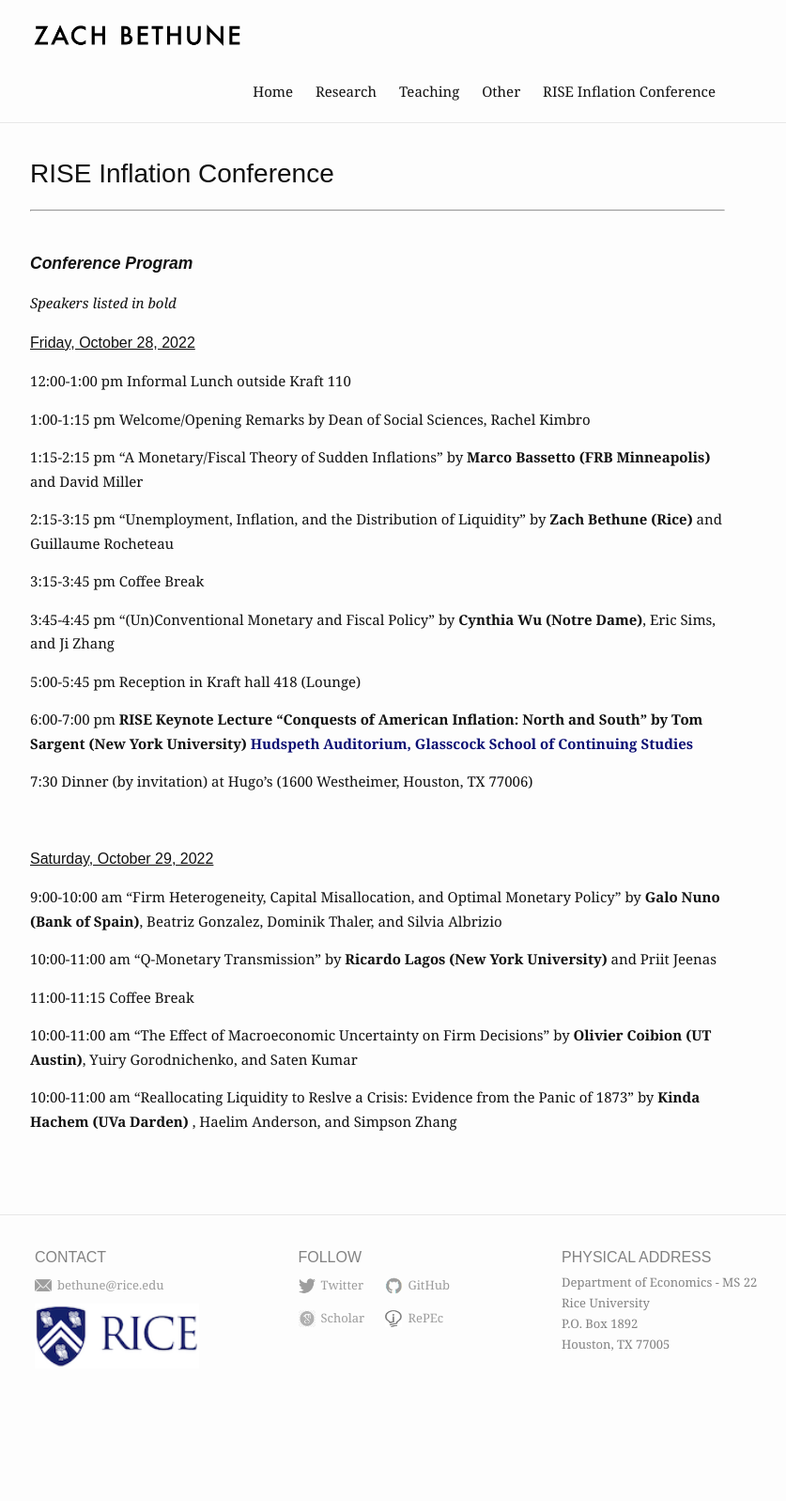
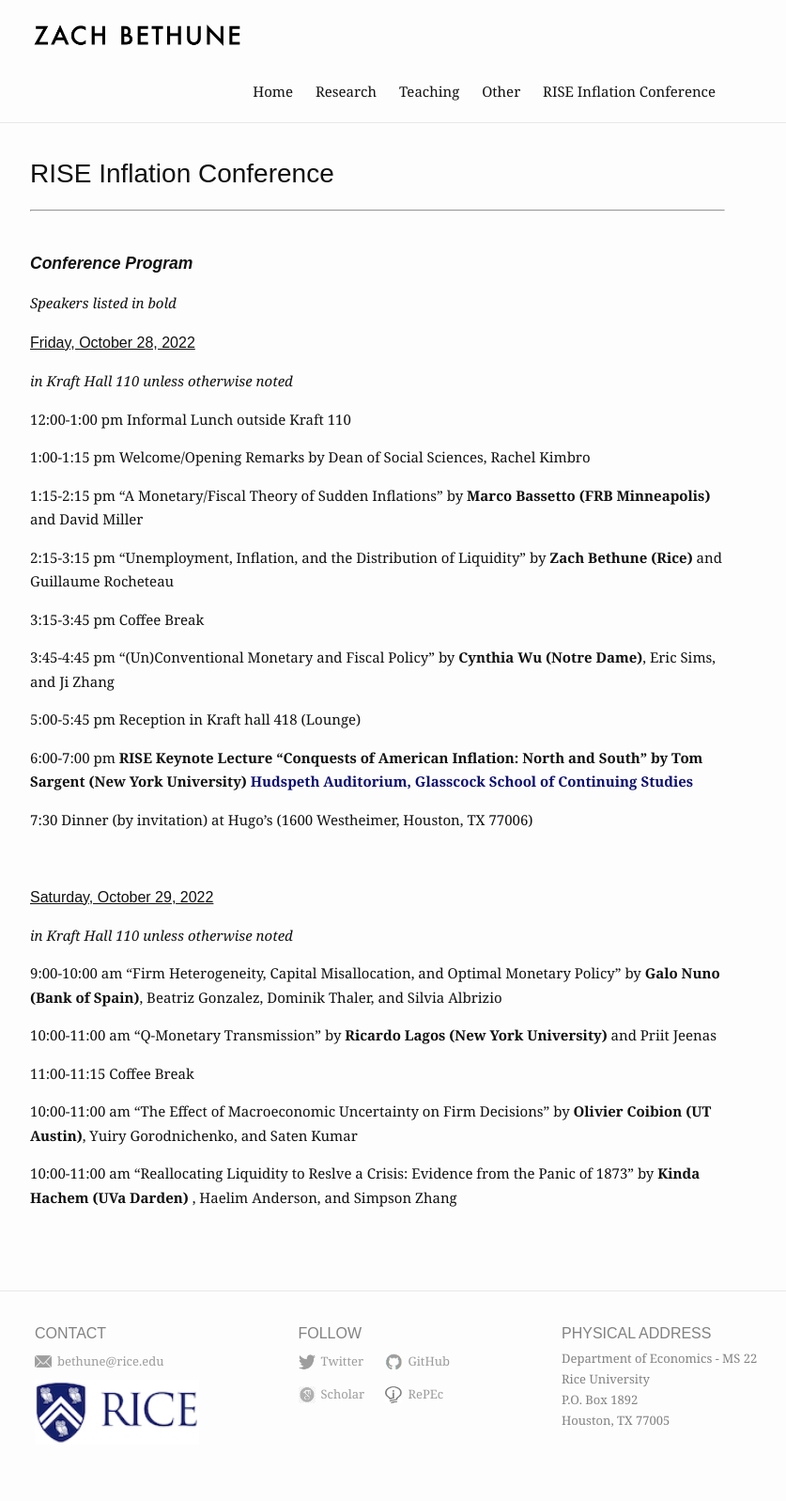
Before and after one commit to zbethune/zbethune.github.io, a Jekyll site: the page built from RISEconference.md, in a window 1280 px wide. Shown: the whole page at 94% size, without its empty margins (238-1075 px from the left). Built offline with Jekyll 4.4.1, drawn with Linux system fonts in a browser that asks for light colours; before the commit the page ends 1516 px from its top, so only the background shows below that.

Commit message:
Update RISEconference.md

```diff
--- a/RISEconference.md
+++ b/RISEconference.md
@@ -12,6 +12,7 @@ slug: /rise-inflation-conference
 <i> Speakers listed in bold </i>
 
 #### <u> Friday, October 28, 2022 </u>
+<i>in Kraft Hall 110 unless otherwise noted</i>
 
 12:00-1:00 pm   Informal Lunch outside Kraft 110
 
@@ -38,6 +39,7 @@ slug: /rise-inflation-conference
 <br />
 
 #### <u> Saturday, October 29, 2022 </u>
+<i>in Kraft Hall 110 unless otherwise noted</i>
 
 9:00-10:00 am   "Firm Heterogeneity, Capital Misallocation, and Optimal Monetary Policy" by <b> Galo Nuno (Bank of Spain)</b>, Beatriz Gonzalez, Dominik Thaler, and Silvia Albrizio
 
```
